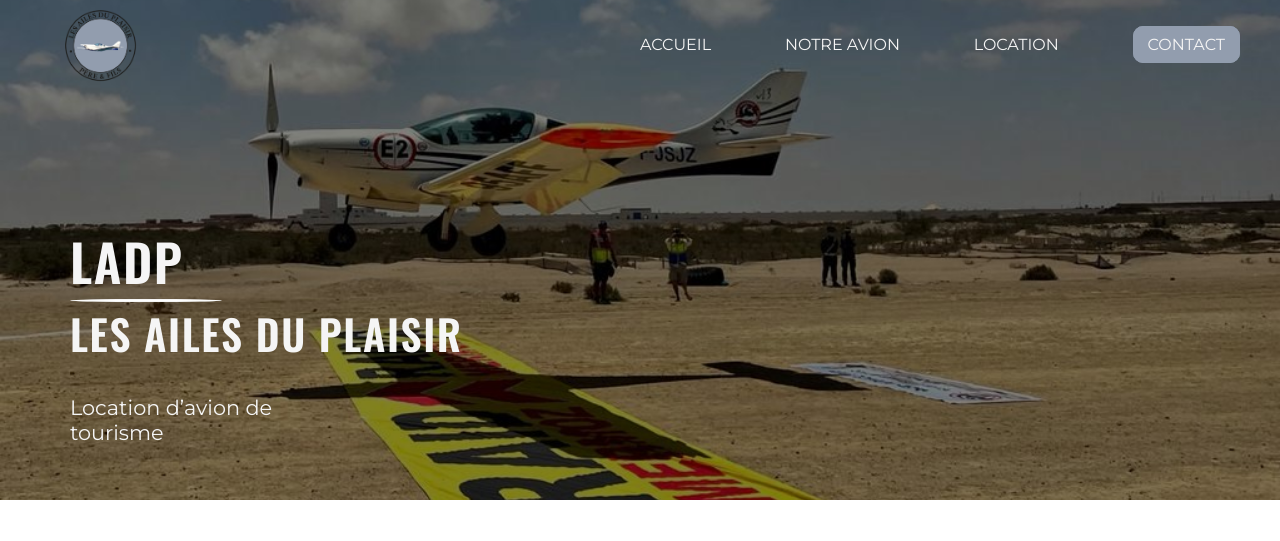
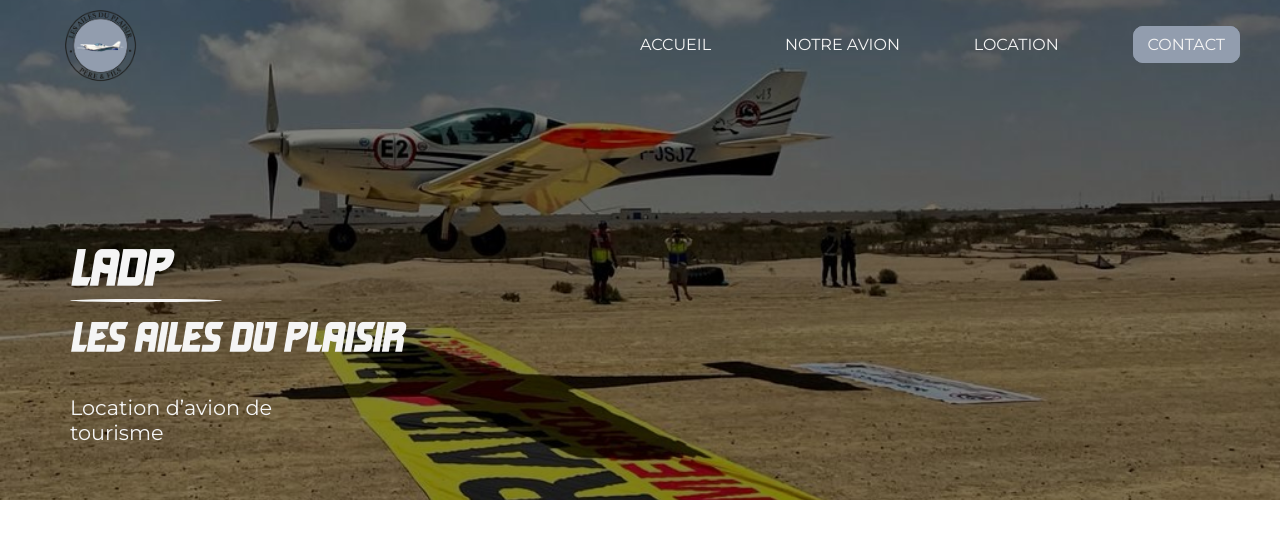
Before and after one commit to baptiste-officiel/LADP, a PHP site: page / in a window 1280 px wide. Shown: the top 541 px of the page. Run offline with PHP 8.4, Linux system fonts and the light colour scheme; some web fonts are replaced.

Commit message:
style et fonts

```diff
--- a/app/Public/front/css/style.css
+++ b/app/Public/front/css/style.css
@@ -1,3 +1,7 @@
+@font-face {
+  font-family: "KnockKnock";
+  src: url("../fonts/knockknock/knockknock-webfont.woff") format("woff"), url("../fonts/knockknock/knockknock-webfont.ttf") format("truetype"), url("../fonts/knockknock/knockknock-webfont.svg") format("svg"), url("../fonts/knockknock/knockknock-webfont.eot") format("eot");
+}
 * {
   margin: 0;
   padding: 0;
@@ -18,7 +22,7 @@ ul {
 }
 
 h1 span {
-  font-family: "Oswald", sans-serif;
+  font-family: "KnockKnock", Impact, Haettenschweiler, "Arial Narrow Bold", sans-serif;
   font-weight: 600;
   text-transform: uppercase;
   letter-spacing: 0.1rem;
@@ -81,7 +85,7 @@ a {
 .fond-bande {
   background-color: white;
   transition: 0.5s;
-  box-shadow: 0 0 6px black;
+  box-shadow: 0 0 16px rgb(136, 136, 136);
 }
 
 header#bandeau {
@@ -126,7 +130,7 @@ header#bandeau #nav-bandeau #menu-bandeau #burger-img {
   padding: 20px;
   cursor: pointer;
   z-index: 100;
-  margin-right: 10px;
+  margin-right: 15px;
   top: 0;
   width: 26px;
   height: auto;
@@ -166,7 +170,7 @@ header#bandeau #nav-bandeau #menu-bandeau #menu #croix {
   height: auto;
   position: absolute;
   top: 20px;
-  right: 22px;
+  right: 26px;
   padding: 10px;
   cursor: pointer;
 }
@@ -184,18 +188,17 @@ header#bandeau #text-header #titre {
   margin-bottom: 0;
   padding-left: 30px;
   box-sizing: border-box;
+  font-size: 3.4rem;
+}
+header#bandeau #text-header #titre span:last-child {
   font-size: 2.4rem;
 }
-header#bandeau #text-header #titre span:last-child {
-  font-size: 1.7rem;
-}
 header#bandeau #text-header #titre hr {
-  width: 80px;
+  width: 90px;
   height: 1px;
   border: 1px solid #f5f5f5;
-  background-color: white;
+  background-color: #f5f5f5;
   border-radius: 50%;
-  color: #303030;
 }
 
 header#bandeau p {
--- a/app/Public/front/css/style.scss
+++ b/app/Public/front/css/style.scss
@@ -4,6 +4,14 @@ $couleur-txt-fonce: #303030;
 // $couleur-btn: #595B5A;
 // $couleur-btn: #354658;
 $couleur-btn: #929DAE;
+
+@font-face {
+    font-family: 'KnockKnock';
+    src: url('../fonts/knockknock/knockknock-webfont.woff') format('woff'),
+         url('../fonts/knockknock/knockknock-webfont.ttf') format('truetype'),
+         url('../fonts/knockknock/knockknock-webfont.svg') format('svg'),
+         url('../fonts/knockknock/knockknock-webfont.eot') format('eot');
+}
 
 *{
     margin: 0;
@@ -27,7 +35,8 @@ ul{
 }
 
 h1 span{
-    font-family: 'Oswald', sans-serif;
+    // font-family: 'Oswald', sans-serif;
+    font-family: 'KnockKnock', Impact, Haettenschweiler, 'Arial Narrow Bold', sans-serif;
     font-weight: 600;
     text-transform: uppercase;
     letter-spacing: 0.1rem;
@@ -95,7 +104,7 @@ a{
     // background-color: $couleur-txt-clair;
     background-color: white;
     transition: 0.5s;
-    box-shadow: 0 0 6px black;
+    box-shadow: 0 0 16px rgb(136, 136, 136);
 }
 
 
@@ -150,7 +159,7 @@ header#bandeau #nav-bandeau #menu-bandeau #burger-img{
     cursor: pointer;
     // position: absolute;
     z-index: 100;
-    margin-right: 10px;
+    margin-right: 15px;
     top : 0;
     width: 26px;
     height: auto;
@@ -198,7 +207,7 @@ header#bandeau #nav-bandeau #menu-bandeau #menu{
             height: auto;
             position: absolute;
             top: 20px;
-            right: 22px;
+            right: 26px;
             padding: 10px;
             cursor: pointer;
         }
@@ -228,20 +237,19 @@ header#bandeau #text-header{
     margin-bottom: 0;
     padding-left: 30px;
     box-sizing: border-box;
-    font-size: 2.4rem;
+    font-size: 3.4rem;
     // background-color: white;
     span:last-child{
-        font-size: 1.7rem;
+        font-size: 2.4rem;
     }
     hr{
-        width: 80px;
+        width: 90px;
         height: 1px;
         border: 1px solid $couleur-txt-clair;
-        background-color: white;
+        background-color: $couleur-txt-clair;
         // background-color: $couleur-txt-fonce;
         border-radius: 50%;
         // margin: 10px auto;
-        color: $couleur-txt-fonce;
     }
 }
 }
--- a/app/Views/front/layouts/header.php
+++ b/app/Views/front/layouts/header.php
@@ -16,12 +16,12 @@
         <div id="menu-bandeau">
              <!-- On gère le menu burger en css à l'aide d'une checkbox  -->
              <!-- <label for="burger"> -->
-                <img src="./app/Public/front/img/burger.svg" alt="Menu" id="burger-img">
+                <img src="./app/Public/front/img/burger-simple-2.svg" alt="Menu" id="burger-img">
             <!-- </label> -->
              <!-- <input type="checkbox" name="burger" id="burger" role="button" aria-pressed="true"> -->
 
              <ul id="menu">
-                        <img src="./app/Public/front/img/croix.svg" alt="Croix" id="croix">
+                        <img src="./app/Public/front/img/blue-cross.svg" alt="Croix" id="croix">
                         <li><a href="index.php" class="white">Accueil</a></li>
                         <li><a href="#avion" class="white">Notre avion</a></li>
                         <li><a href="#location" class="white">Location</a></li>
```
Also changed, not shown: app/Public/front/fonts/knockknock/knockknock-webfont.svg (added), app/Public/front/fonts/knockknock/knockknock-webfont.ttf (added), app/Public/front/fonts/knockknock/knockknock-webfont.woff (added), app/Public/front/fonts/knockknock/knockknock-webfont.woff2 (added), app/Public/front/img/black-cross.svg (renamed from app/Public/front/img/croix.svg), app/Public/front/img/blue-burger.svg (added), app/Public/front/img/blue-cross.svg (added), app/Public/front/img/blue-same-burger.svg (added), app/Public/front/img/burger-custom-2.svg (added), app/Public/front/img/burger-simple-2.svg (added), 2 other files.
